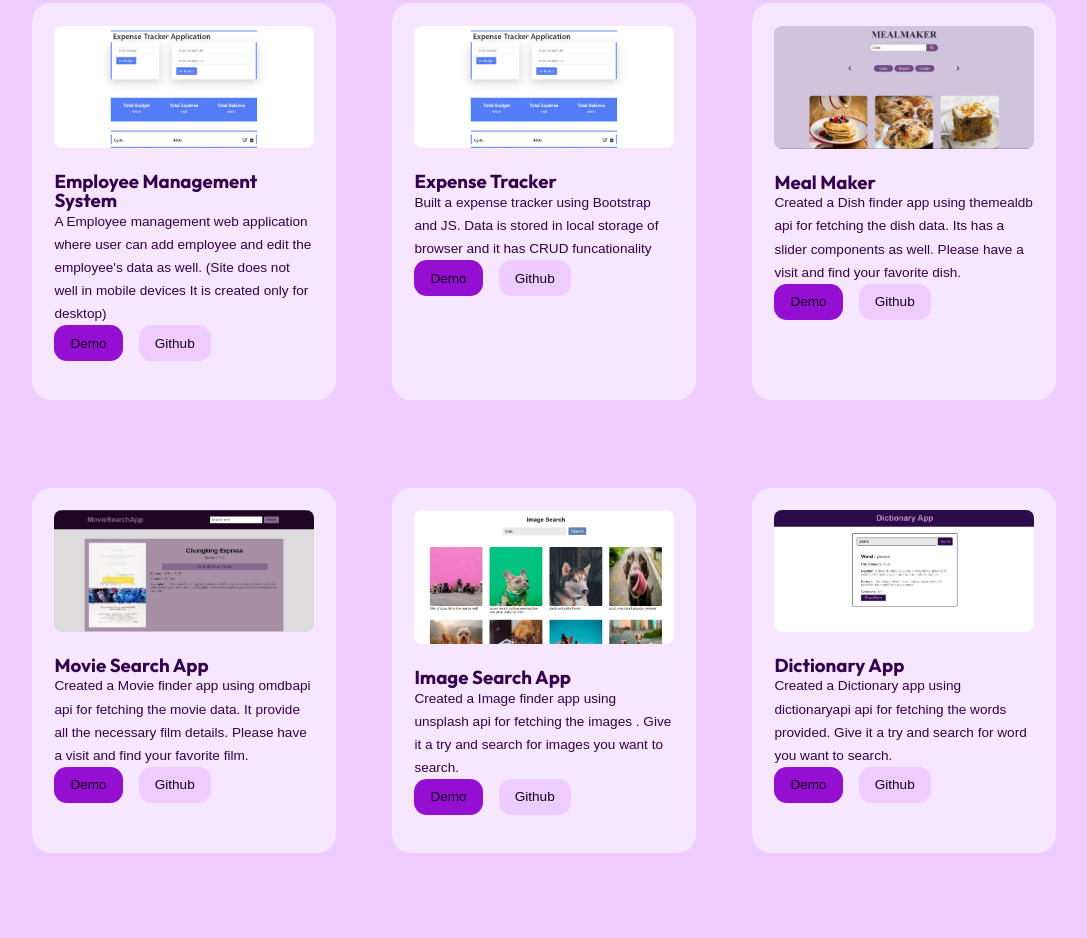
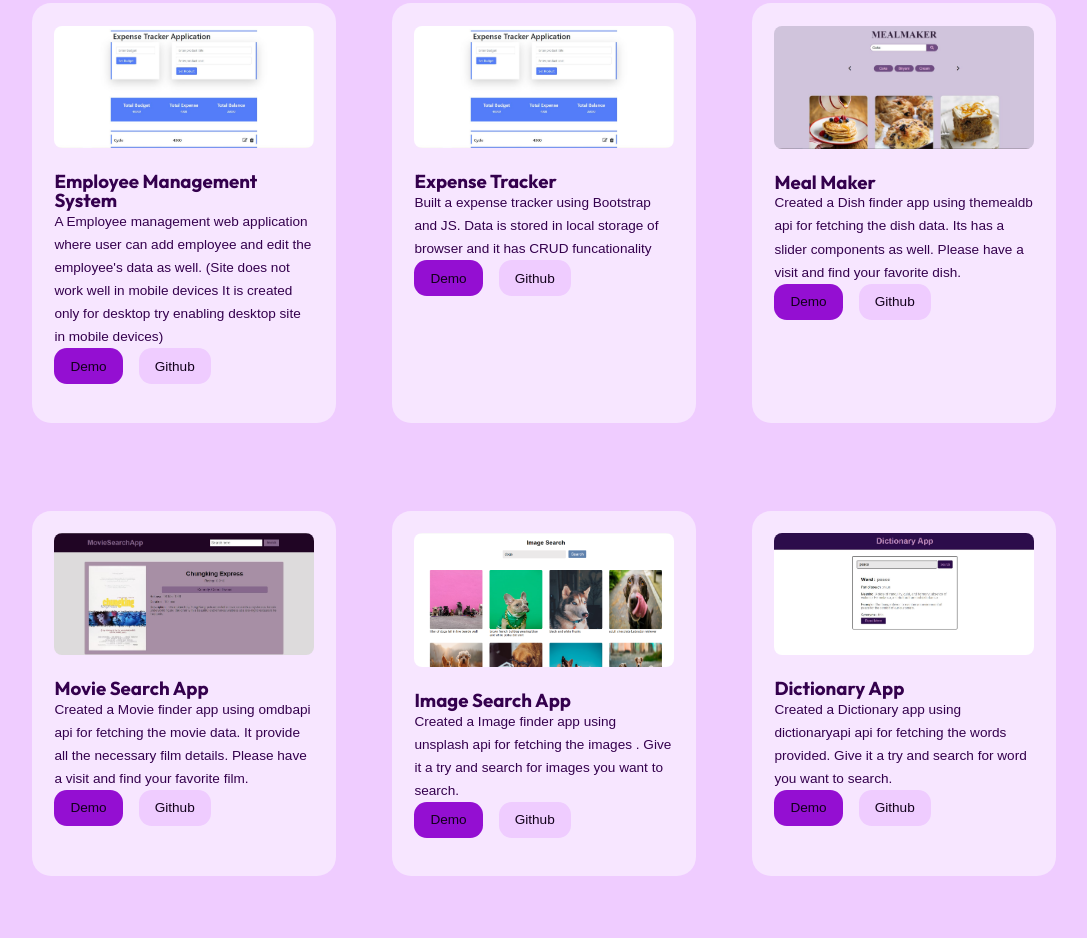
Before and after one commit to sujitsingh08rdm/portfolio-newSuijt, a plain HTML site: page index.html in a window 1280 px wide. Shown: the part 2735-3673 px from the top of the page, without its empty margins (96-1183 px from the left). Drawn offline with nearby package versions, Linux system fonts and the light colour scheme.

Commit message:
update 2

```diff
--- a/index.html
+++ b/index.html
@@ -203,12 +203,13 @@
           <h3>Employee Management System</h3>
           <p>
             A Employee management web application where user can add employee
-            and edit the employee's data as well. (Site does not well in mobile
-            devices It is created only for desktop)
+            and edit the employee's data as well. (Site does not work well in
+            mobile devices It is created only for desktop try enabling desktop
+            site in mobile devices)
           </p>
           <div class="project-cta">
             <a
-              href="https:employeemanagement-bysujit.netlify.app"
+              href="https://employeemanagement-bysujit.netlify.app"
               class="btn sm primary"
               target="_blank"
               >Demo</a
```
